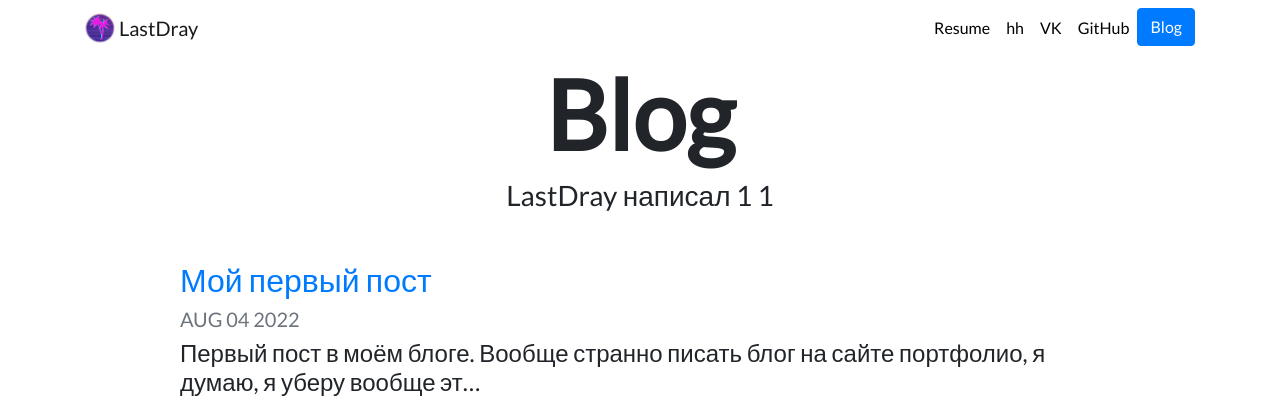
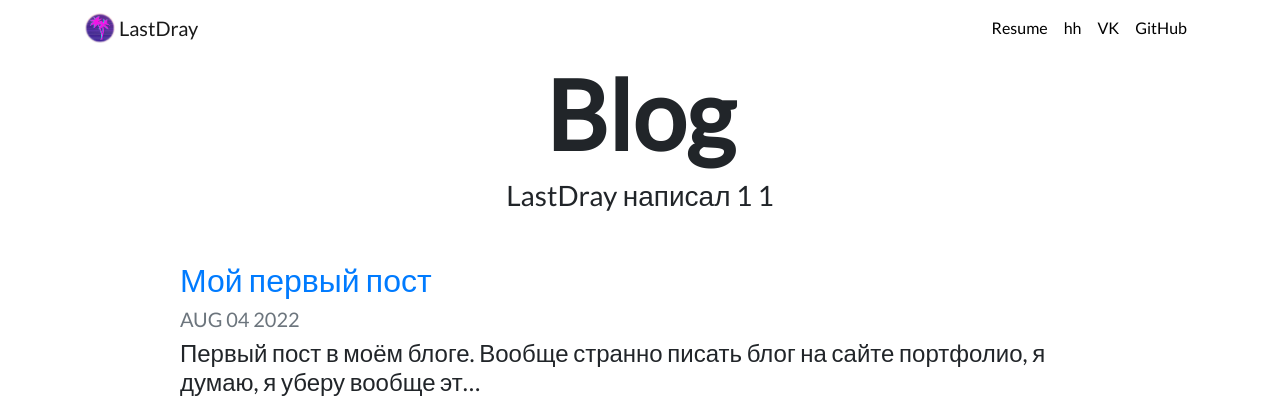
Before and after one commit to LastDray/django3-personal-portfolio, a Django app: page /blog/ in a window 1280 px wide. Shown: the top 420 px of the page. Run offline with Django 4.2, Linux system fonts and the light colour scheme; data comes from the database, SQL or seed files in the repository; some libraries are stand-ins or nearby versions.

Commit message:
Delete blog button

```diff
--- a/portfolio/templates/portfolio/base.html
+++ b/portfolio/templates/portfolio/base.html
@@ -44,9 +44,6 @@
           <li class="nav-item">
             <a class="nav-link" href="https://github.com/LastDray" target="_blank">GitHub</a>
           </li>
-          <li>
-            <a role="button" href="{% url 'blog:all_blogs' %}" class="btn btn-primary">Blog</a>
-          </li>
         </ul>
       </div>
     </div>
```
